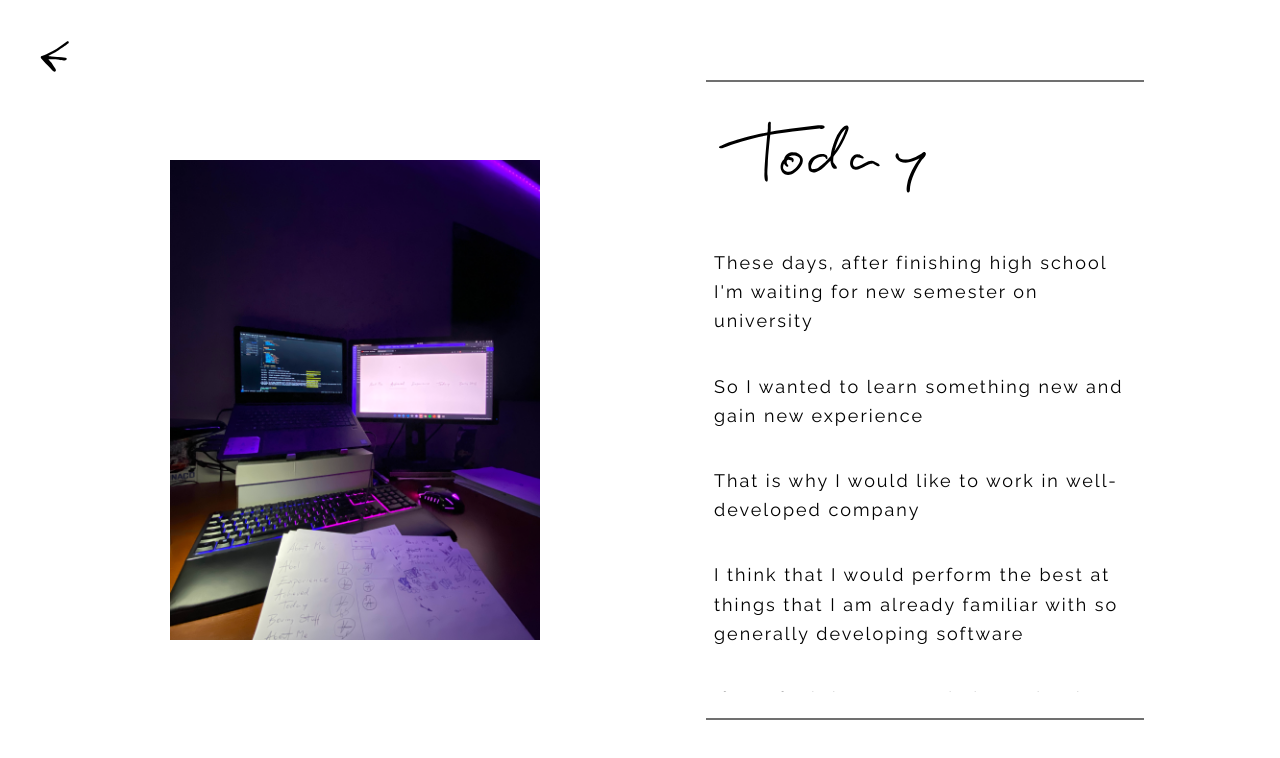
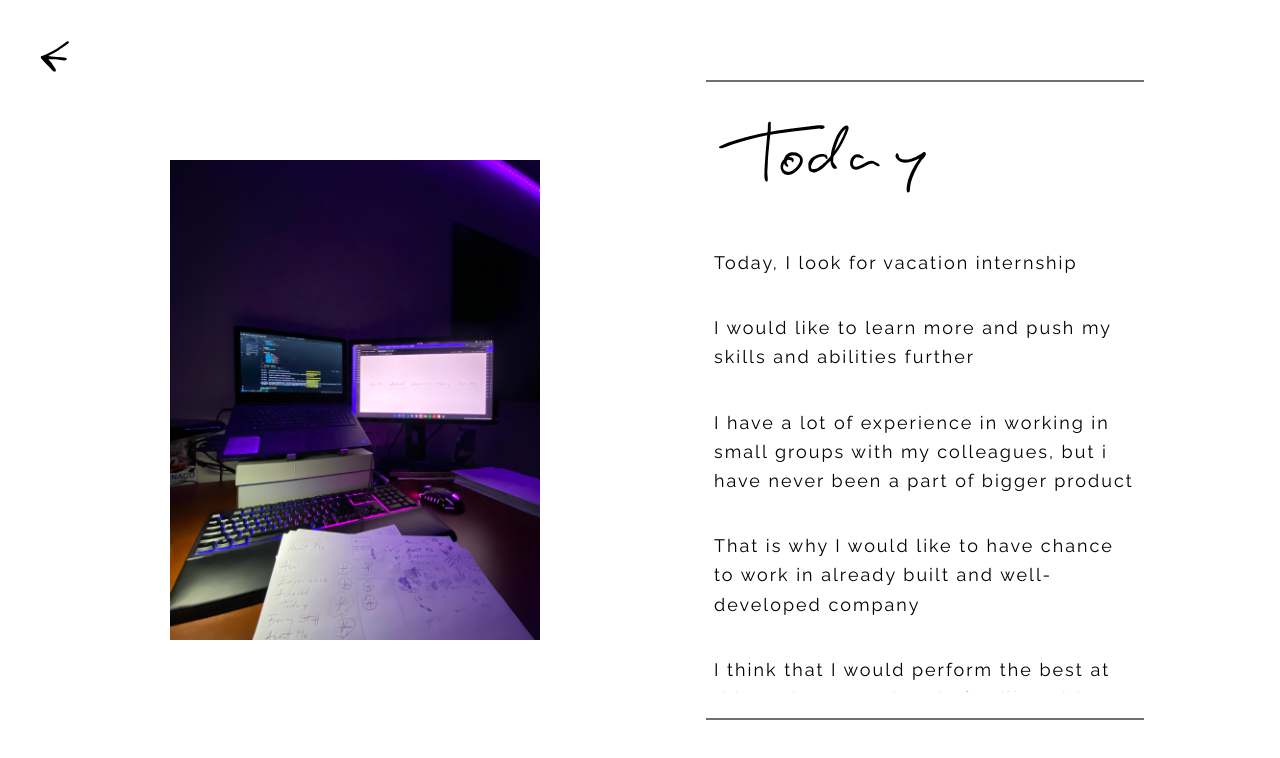
Before and after one commit to JohnThePenguin/myself, a React (Create React App) app: page /today in a window 1280 px wide. Shown: the top 758 px of the page. Built offline with nearby package versions, Linux system fonts and the light colour scheme.

Commit message:
Aktualizacja tekstów - stan na 11.01.25

```diff
--- a/public/index.html
+++ b/public/index.html
@@ -7,7 +7,7 @@
     <meta name="theme-color" content="#000000" />
     <meta
       name="description"
-      content="Web site created using create-react-app"
+      content="Jan Ancuta's portfolio website"
     />
     <link rel="apple-touch-icon" href="%PUBLIC_URL%/favicon.svg" />
     <!--
--- a/src/components/contents/about.tsx
+++ b/src/components/contents/about.tsx
@@ -8,8 +8,7 @@ const AboutMeContent = () => {
         <div className="text-content about-me">
             <AText>Hi, I am Janek.</AText>
             <AText>
-                I am 18 years old and month ago I have written polish matura
-                exam, finishing high school.
+                I am 19 years old and currently I study computer science at Warsaw University of Technology.
             </AText>
             <AText>
                 When I was younger, my interests was about math, sport and art.
@@ -37,8 +36,7 @@ export const AboutMeContentMobileOne = () => {
         <div className="text-content about-me">
             <AText>Hi, I am Janek.</AText>
             <AText>
-                I am 18 years old and month ago I have written polish matura
-                exam, finishing high school.
+                I am 19 years old and currently I study computer science at Warsaw University of Technology.
             </AText>
             <AText>
                 When I was younger, my interests was about math, sport and art.
--- a/src/components/contents/achieved.tsx
+++ b/src/components/contents/achieved.tsx
@@ -1,6 +1,7 @@
 import AText from "components/animations/animatedText";
 
 export const AchievedText = [
+    "Currently, I am at the first year of Computer Science at the University of Warsaw at the Faculty of Mathematics and Information Science",
     "I attended to XIV Liceum Ogólnokształcącego im. Stanisława Staszica in Warsaw, which at this time, was the best high school in country",
     "My class profile was math and informatics",
     "In primary school, I was taking part basically in every math competition that was available, for example in polish versions of math kangaroo",
--- a/src/components/contents/experience.tsx
+++ b/src/components/contents/experience.tsx
@@ -10,10 +10,11 @@ export const SectionsTexts = [
         content: [
             "While me and my friends were making up school council, we had an idea to create some big mobile app for school community",
             "And we have created it",
-            "App is posted on App Store and Google Play, and at the peak time it had 200 active users across our high school only",
+            "App is posted on App Store and Google Play, and at the peak time it had over 600 active users across Warsaw middle schools",
             "Our team was made up of classmates, helping and learning from each other",
             "It is one of the biggest thing I have ever created",
-            "Built in React Native and Express JS - Stinder"
+            "Right now, app is under reconstruction",
+            "Built in React Native and Express JS - Bangla"
         ],
         image: "/experience/stinder.png",
     },
--- a/src/components/contents/today.tsx
+++ b/src/components/contents/today.tsx
@@ -1,11 +1,13 @@
 import AText from "components/animations/animatedText";
 
 export const TodayText = [
-    "These days, after finishing high school I'm waiting for new semester on university",
-    "So I wanted to learn something new and gain new experience",
-    "That is why I would like to work in well-developed company",
+    "Today, I look for vacation internship",
+    "I would like to learn more and push my skills and abilities further",
+    "I have a lot of experience in working in small groups with my colleagues, but i have never been a part of bigger product",
+    "That is why I would like to have chance to work in already built and well-developed company",
     "I think that I would perform the best at things that I am already familiar with so generally developing software",
-    "If You feel that we can help each other, please send me an email to jj.ancuta@gmail.com"
+    "But I am always open to new challenges and I am willing to learn new things",
+    "If You feel that I would be a right person for Your team, please send me an email to jj.ancuta@gmail.com"
 ];
 
 const TodayContent = () => {
```
